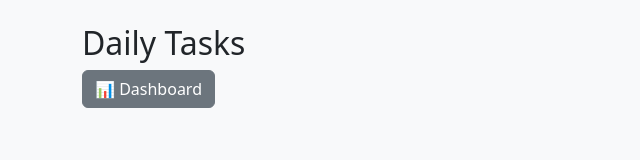
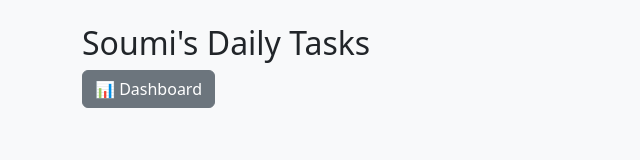
Before and after one commit to KunalDNath/todo-list, a plain HTML site: page index.html in a window 1280 px wide. Shown: the whole page, without its empty margins (0-640 px from the left). Drawn offline with nearby package versions, Linux system fonts and the light colour scheme; no server answers.

Commit message:
Update index.html

```diff
--- a/index.html
+++ b/index.html
@@ -9,7 +9,7 @@
 
 <div class="container mt-4">
 
-  <h2>Daily Tasks</h2>
+  <h2>Soumi's Daily Tasks</h2>
   <button class="btn btn-secondary mb-3" onclick="loadDashboard()">📊 Dashboard</button>
 
   <ul id="todo-list" class="list-group mb-4"></ul>
```
